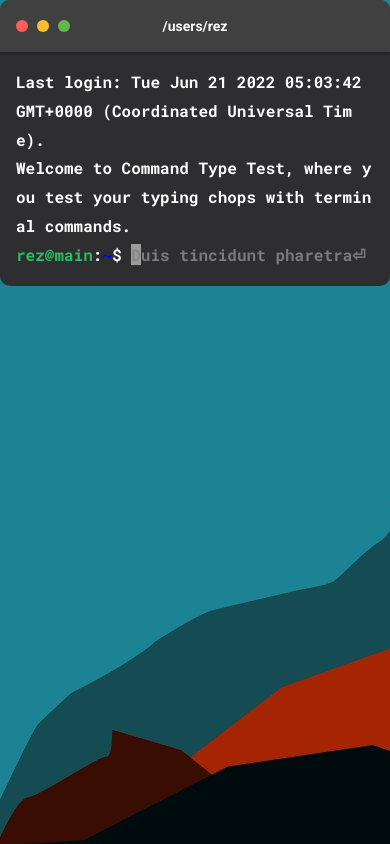
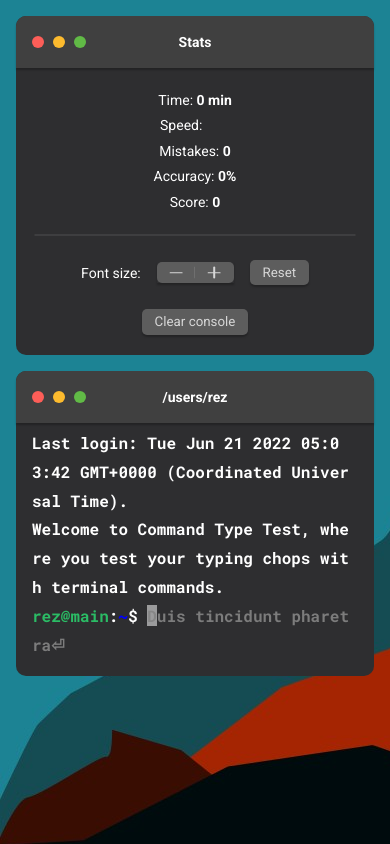
Before and after one commit to rezonmain/command-line-typetest, a React (Create React App) app: page / in a window 390 px wide. Built offline with nearby package versions, Linux system fonts and the light colour scheme.

Commit message:
mobile layout

```diff
--- a/src/App.css
+++ b/src/App.css
@@ -22,6 +22,13 @@ body {
   font-family: 'Roboto', sans-serif;
   background-image: url('../public/img/typingbg.jpg');
 
+}
+
+main {
+  padding: 1rem;
+  gap: 1rem;
+  display: flex;
+  flex-direction: column
 }
 
 ul {
@@ -50,6 +57,8 @@ ul {
   }
 
   main {
+    padding: 0;
+    gap: 0;
     display: grid;
     column-gap: 0.5rem;
     grid-template-columns: 20.625rem 1fr;
--- a/src/App.js
+++ b/src/App.js
@@ -1,4 +1,4 @@
-import { useEffect, useReducer, useState } from 'react';
+import { useEffect, useReducer, useState, useRef } from 'react';
 import { useKey } from 'react-use';
 import { isMobile } from 'react-device-detect';
 import Stats from './components/layout/stats/Stats';
@@ -22,10 +22,11 @@ export default function App() {
 	const [state, dispatch] = useReducer(testerReducer, init());
 	const [focus, setFocus] = useState();
 	const [inputValue, setInputValue] = useState('');
+	const burger = useRef(false);
 
 	// Set timer for time dependent stats
 	useEffect(() => {
-		const timer = setInterval(() => handleInterval(dispatch), 1000);
+		const timer = setInterval(() => handleInterval(dispatch), 2000);
 		return () => {
 			clearInterval(timer);
 		};
@@ -61,6 +62,15 @@ export default function App() {
 		dispatch({ type: 'changeFontSize', payload });
 	}
 
+	function toggleBurger() {
+		burger.current = !burger.current;
+		const menu = document.getElementById('burger-menu');
+		const classname = burger.current
+			? ' burger-menu-show'
+			: ' burger-menu-hide';
+		menu.className += classname;
+	}
+
 	return (
 		<main>
 			<Stats
@@ -68,7 +78,11 @@ export default function App() {
 				fontChange={changeFontSize}
 				clearConsole={clearConsole}
 			/>
-			<Terminal terminal={state.terminal} focus={handleFocus} />
+			<Terminal
+				terminal={state.terminal}
+				focus={handleFocus}
+				toggleBurger={toggleBurger}
+			/>
 
 			{/* textarea is used to hijack inputs from mobile*/}
 			{isMobile && (
@@ -78,7 +92,7 @@ export default function App() {
 						handleKey('Enter', state, dispatch);
 					}}>
 					<input
-						enterkeyhint='enter'
+						enterKeyHint='enter'
 						type='textarea'
 						autoCapitalize='none'
 						value={inputValue}
--- a/src/components/layout/stats/Stats.css
+++ b/src/components/layout/stats/Stats.css
@@ -5,11 +5,27 @@
 }
 
 .stats-section {
+  display: grid;
+  grid-template-rows: 3.25rem 1fr;
   font-size: 0.875rem;
-  display: none;
   background-color: var(--bg);
   color: white;
   border-radius: var(--br);
+}
+
+.stats-container {
+  padding: 1.5rem 0;
+  display: flex;
+  flex-flow: column nowrap;
+  align-items: center;
+  gap: 1.5rem;
+  overflow-y: auto;
+  scrollbar-width: 0px;
+  height: 34vh;
+}
+
+.stats-container::-webkit-scrollbar {
+  width: 0px;
 }
 
 .stats-container>ul {
@@ -32,6 +48,7 @@
 }
 
 .button {
+  user-select: none;
   cursor: pointer;
   font-family: 'Roboto', sans-serif;
   line-height: 0;
@@ -45,7 +62,7 @@
   transition: all 0.2s ease-in;
 }
 
-.button:hover {
+.button:active {
   filter: brightness(85%)
 }
 
@@ -95,22 +112,16 @@
 @media only screen and (min-width: 820px) {
   .stats-section {
     grid-row: 2;
-    display: grid;
-    grid-template-rows: 3.25rem 1fr;
   }
 
   .stats-container {
-    padding: 1.5rem 0;
-    display: flex;
-    flex-flow: column nowrap;
-    align-items: center;
-    gap: 1.5rem;
-    overflow-y: auto;
-    scrollbar-width: 0px;
+    height: auto;
   }
 
-  .stats-container::-webkit-scrollbar {
-    width: 0px;
+
+
+  .button:hover {
+    filter: brightness(85%)
   }
 }
 
--- a/src/components/layout/stats/Stats.js
+++ b/src/components/layout/stats/Stats.js
@@ -1,3 +1,4 @@
+import { isMobile } from 'react-device-detect';
 import Header from '../header/Header';
 import './Stats.css';
 import Stepper from './Stepper';
@@ -5,7 +6,7 @@ export default function Stats(props) {
 	return (
 		<section className='stats-section'>
 			<Header title='Stats' />
-			<div className='stats-container'>
+			<div id='burger-menu' className='stats-container'>
 				<ul className='stats'>
 					<li>
 						Time: <b>{parseInt(props.stats.time / 60)} min</b>
@@ -32,14 +33,14 @@ export default function Stats(props) {
 				<div className='font-size-stepper'>
 					<span>Font size:</span>
 					<Stepper fontChange={props.fontChange} />
-					<div onClick={() => props.fontChange('reset')} className='button'>
+					<button onClick={() => props.fontChange('reset')} className='button'>
 						Reset
-					</div>
+					</button>
 				</div>
 
-				<div onClick={() => props.clearConsole()} className='button'>
+				<button onClick={() => props.clearConsole()} className='button'>
 					Clear console
-				</div>
+				</button>
 				<hr></hr>
 				{/* prettier-ignore */}
 				<pre className='ascii-logo'>
--- a/src/components/layout/stats/Stepper.css
+++ b/src/components/layout/stats/Stepper.css
@@ -19,8 +19,9 @@
   position: relative;
 }
 
-.stepper-symbol:hover {
+.stepper-symbol:active {
   filter: brightness(85%);
+
 }
 
 .stepper-minus {
@@ -73,3 +74,10 @@
   border-radius: 10px;
   background-color: #D7D7D7;
 }
+
+
+@media only screen and (min-width: 820px) {
+  .stepper-symbol:hover {
+    filter: brightness(85%);
+  }
+}
--- a/src/components/layout/terminal/Terminal.css
+++ b/src/components/layout/terminal/Terminal.css
@@ -6,7 +6,7 @@
 }
 
 .terminal-container {
-  max-height: calc(100vh - 3.25rem);
+  max-height: 30vh;
   display: flex;
   flex-direction: column;
   padding: 1rem;
@@ -21,6 +21,7 @@
   also always show the cursor white-space when wrapping */
   word-break: break-all;
   white-space: pre-wrap;
+  transition: all 120ms ease-in-out;
 }
 
 .terminal-container:focus {
@@ -39,7 +40,6 @@
 
   .terminal-container {
     max-height: calc(97vh - 3.25rem);
-    transition: all 120ms ease-in-out;
     filter: brightness(60%)
   }
 }
--- a/src/components/layout/terminal/Terminal.js
+++ b/src/components/layout/terminal/Terminal.js
@@ -3,7 +3,7 @@ import Tester from '../../tester/Tester';
 import Header from '../header/Header';
 import './Terminal.css';
 
-export default function Terminal({ terminal, focus }) {
+export default function Terminal({ terminal, focus, toggleBurger }) {
 	// Keep input part of terminal on view when it overflows
 	useEffect(() => {
 		const tester = document.getElementById('typetester');
@@ -24,7 +24,7 @@ export default function Terminal({ terminal, focus }) {
 
 	return (
 		<section className='terminal-section'>
-			<Header title={'/users/rez'} />
+			<Header title={'/users/rez'} toggleBurger={toggleBurger} />
 			<div
 				id='terminal-container'
 				onFocus={() => focus('focused')}
--- a/src/lib/time.js
+++ b/src/lib/time.js
@@ -6,7 +6,7 @@ export function addSeconds(state) {
 	// Increment timer if user has typed someting in the last second
 	const delta = deltaSeconds(Date.now(), state.lastAt);
 	const time = state.stats.time;
-	const newTime = delta <= 1 ? time + 1 : time;
+	const newTime = delta <= 2 ? time + 2 : time;
 
 	// Calculate wpm
 	const score = state.stats.score;
```
